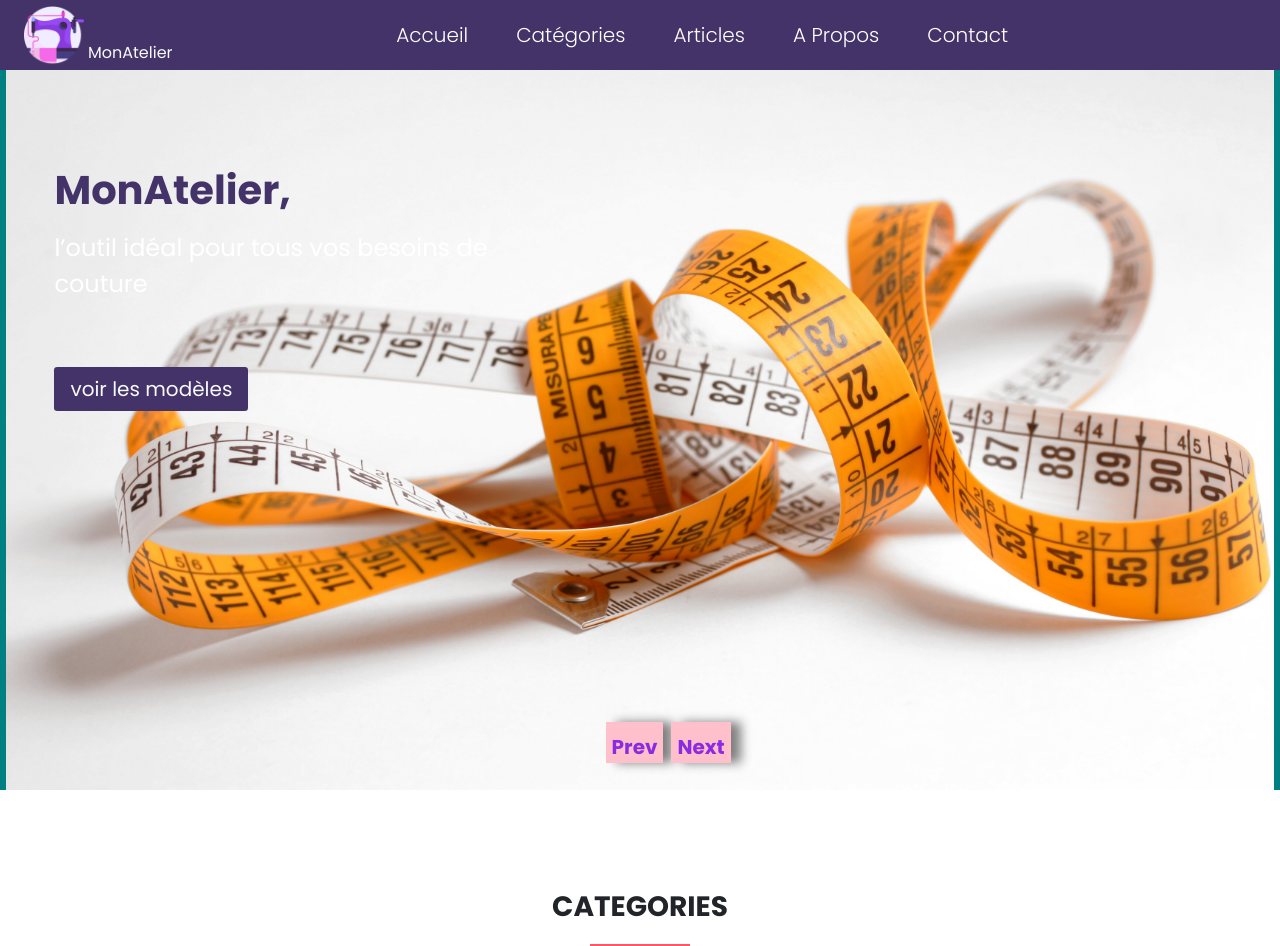
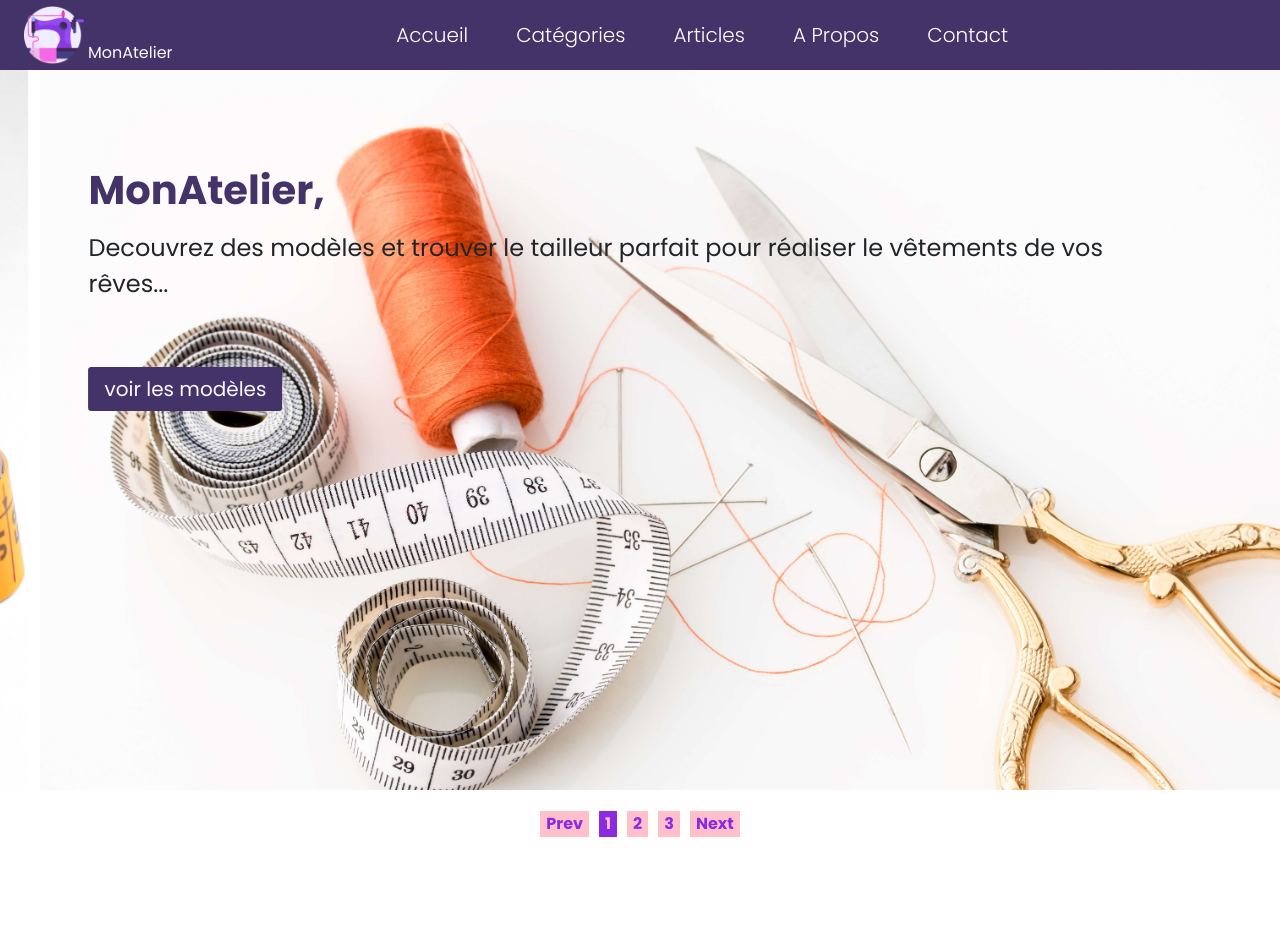
Before and after one commit to main-c/mon-atelier, a React (Create React App) app in the folder src/frontend/mon_atelier/: page / in a window 1280 px wide. Shown: the top 946 px of the page. Built offline with nearby package versions, Linux system fonts and the light colour scheme; no server answers.

Commit message:
slide finish with texts and automatique

```diff
--- a/src/frontend/mon_atelier/package.json
+++ b/src/frontend/mon_atelier/package.json
@@ -11,6 +11,7 @@
     "react-dom": "^17.0.2",
     "react-router-dom": "^6.2.1",
     "react-scripts": "5.0.0",
+    "react-swipeable": "^6.2.0",
     "web-vitals": "^2.1.0",
     "zxcvbn": "^4.4.2"
   },
--- a/src/frontend/mon_atelier/src/components/slide.css
+++ b/src/frontend/mon_atelier/src/components/slide.css
@@ -1,30 +1,37 @@
-.carousele{
-	overflow: hidden !important;
+.carousele {
+  overflow: hidden;
 }
 
-.innere{
-	white-space: nowrap ;
-	transition: transform 0.3s ;
+.innere {
+  white-space: nowrap;
+  transition: transform 0.6s;
 }
 
 .carousele-item {
-	display: inline-flex;
-	align-items: center !important;
-	justify-content: center !important;
-	background-color: teal;
-	color: white;
+  display: inline-flex;
+  align-items: center;
+  justify-content: center;
+  height: 90vh;
+  background-color: white;
+  color: #fff;
 }
-.Indiq{
-	padding-left: 47%;
-	justify-content: center;
-	margin-top: -9vh;
-	position: absolute;
+
+.indicators {
+  display: flex;
+  justify-content: center;
+  margin-top: 2vh;
 }
-.bouton{
-	border: none;
-	box-shadow: 10px 0px 10px  gray;
-	color: blueviolet;
+
+.indicators > button {
+  margin: 5px;
+  border: none;
+  color: blueviolet;
 	font-weight: bold;
 	background: none;
-	background-color: pink;
+	background-color: pink
 }
+
+.indicators > button.active {
+  background-color: blueviolet;
+  color: pink;
+}
--- a/src/frontend/mon_atelier/src/components/slide.js
+++ b/src/frontend/mon_atelier/src/components/slide.js
@@ -1,54 +1,87 @@
-import React, {useState} from 'react';
+import React, { useEffect, useState } from "react";
+import { useSwipeable } from "react-swipeable";
 
-import "./slide.css"
+import "../components/slide.css";
 
 export const CarouselItem = ({ children, width }) => {
-
-    return(
-
+  return (
     <div className="carousele-item" style={{ width: width }}>
       {children}
     </div>
+  );
+};
 
-        );
+const Slide = ({ children }) => {
+  const [activeIndex, setActiveIndex] = useState(0);
+  const [paused, setPaused] = useState(false);
+
+  const updateIndex = (newIndex) => {
+    if (newIndex < 0) {
+      newIndex = React.Children.count(children) - 1;
+    } else if (newIndex >= React.Children.count(children)) {
+      newIndex = 0;
     }
 
+    setActiveIndex(newIndex);
+  };
 
-const Slide = ({children}) => {
-    const [activeIndex, setActivateIndex] = useState(0);
+  useEffect(() => {
+    const interval = setInterval(() => {
+      if (!paused) {
+        updateIndex(activeIndex + 1);
+      }
+    }, 2000);
 
-    const updateIndex = (newIndex) =>{
+    return () => {
+      if (interval) {
+        clearInterval(interval);
+      }
+    };
+  });
 
-        if(newIndex < 0){
-            newIndex = 0;
-        }
-        else if(newIndex >= React.Children.count(children)){
-            newIndex = React.Children.count(children) - 1;
-        }
+  const handlers = useSwipeable({
+    onSwipedLeft: () => updateIndex(activeIndex + 1),
+    onSwipedRight: () => updateIndex(activeIndex - 1)
+  });
 
-        setActivateIndex(newIndex);
-    }
-
-    return(
-        <div className="carousele">
+  return (
+    <div
+      {...handlers}
+      className="carousele"
+      onMouseEnter={() => setPaused(true)}
+      onMouseLeave={() => setPaused(false)}
+    >
       <div
         className="innere"
-              style={{ transform:`translateX(-${activeIndex * 100}%)` }}>
+        style={{ transform: `translateX(-${activeIndex * 100}%)` }}
+      >
         {React.Children.map(children, (child, index) => {
           return React.cloneElement(child, { width: "100%" });
         })}
       </div>
-            <div className="Indiq mx-auto">
-                <button  className="bouton m-1"
-                    onClick={()=>{
-                        updateIndex(activeIndex -1);
+      <div className="indicators">
+        <button
+          onClick={() => {
+            updateIndex(activeIndex - 1);
           }}
         >
           Prev
         </button>
-                <button className="bouton m-1"
-                    onClick={()=>{
-                        updateIndex(activeIndex +1);
+        {React.Children.map(children, (child, index) => {
+          return (
+            <button
+              className={`${index === activeIndex ? "active" : ""}`}
+              onClick={() => {
+                updateIndex(index);
+              }}
+            >
+              {index + 1}
+            </button>
+          );
+        })}
+        <button
+          onClick={() => {
+            updateIndex(activeIndex + 1);
           }}
         >
           Next
@@ -58,5 +91,4 @@ const Slide = ({children}) => {
   );
 };
 
-
 export default Slide;
--- a/src/frontend/mon_atelier/src/core/Home.js
+++ b/src/frontend/mon_atelier/src/core/Home.js
@@ -22,8 +22,8 @@ class Home extends React.Component{
 					       height:'90vh', width:'99vw', backgroundSize:'cover'}}>
 
 						<h1 className="text-violet ps-lg-5 ps-3 fw-bold fs-1 mb-0 pt-5">MonAtelier,</h1>
-						<p className="pt-3 ps-lg-5 ps-3 fs-4 mb-4 pb-5" style={{fontWeight:'lightner'}}>
-							l’outil idéal pour tous vos besoins de
+						<p className="pt-3 ps-lg-5 ps-3 fs-4 mb-4 pb-5 text-dark" style={{fontWeight:'lightner'}}>
+							la plate-forme idéale pour tous vos besoins de
 							<br/>couture
 						</p>
 						<Link to="/profil_atelier" className="border-0 rounded-1 text-light fs-5 text-center pt-2 mt-lg-1 mt-5 pb-2 ps-3 pe-3 ms-lg-5 ms-3" style={{background:'#443369'}}>voir les modèles</Link>
@@ -35,9 +35,9 @@ class Home extends React.Component{
 				height:'90vh', width:'99vw', backgroundSize:'cover'}}>
 
 					<h1 className="text-violet ps-lg-5 ps-3 fw-bold fs-1 mb-0 pt-5">MonAtelier,</h1>
-					<p className="pt-3 ps-lg-5 ps-3 fs-4 mb-4 pb-5" style={{fontWeight:'lightner'}}>
-						l’outil idéal pour tous vos besoins de
-						<br/>couture
+					<p className="pt-3 ps-lg-5 ps-3 fs-4 mb-4 pb-5 text-dark" style={{fontWeight:'lightner'}}>
+						Decouvrez des modèles et trouver le tailleur parfait pour réaliser le vêtements de vos
+						<br/> rêves...
 					</p>
 					<Link to="/profil_atelier" className="border-0 rounded-1 text-light fs-5 text-center pt-2 mt-lg-1 mt-5 pb-2 ps-3 pe-3 ms-lg-5 ms-3" style={{background:'#443369'}}>voir les modèles</Link>
 
@@ -46,9 +46,9 @@ class Home extends React.Component{
 				height:'90vh', width:'99vw', backgroundSize:'cover'}}>
 
 					<h1 className="text-violet ps-lg-5 ps-3 fw-bold fs-1 mb-0 pt-5">MonAtelier,</h1>
-					<p className="pt-3 ps-lg-5 ps-3 fs-4 mb-4 pb-5" style={{fontWeight:'lightner'}}>
-						l’outil idéal pour tous vos besoins de
-						<br/>couture
+					<p className="pt-3 ps-lg-5 ps-3 fs-4 mb-4 pb-5 text-dark" style={{fontWeight:'lightner'}}>
+						La plate-forme adequate où les fans de modes peuvent trouver
+						<br/>Les modèles de rêves
 					</p>
 					<Link to="/profil_atelier" className="border-0 rounded-1 text-light fs-5 text-center pt-2 mt-lg-1 mt-5 pb-2 ps-3 pe-3 ms-lg-5 ms-3" style={{background:'#443369'}}>voir les modèles</Link>
 
```
Also changed, not shown: 2 other files (tests, documents, lock files or other folders). Lines whose indentation alone changed are shown as unchanged.
